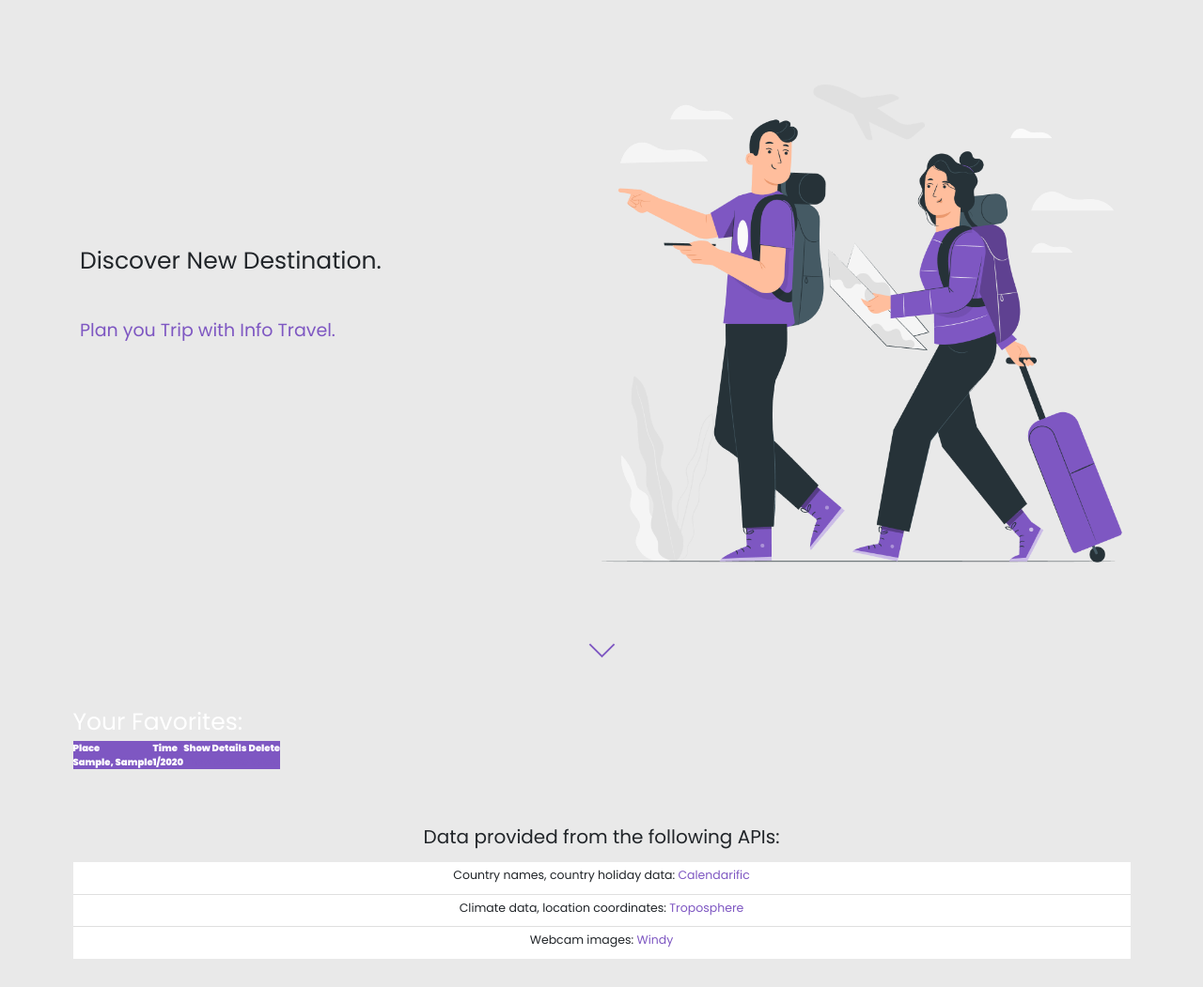
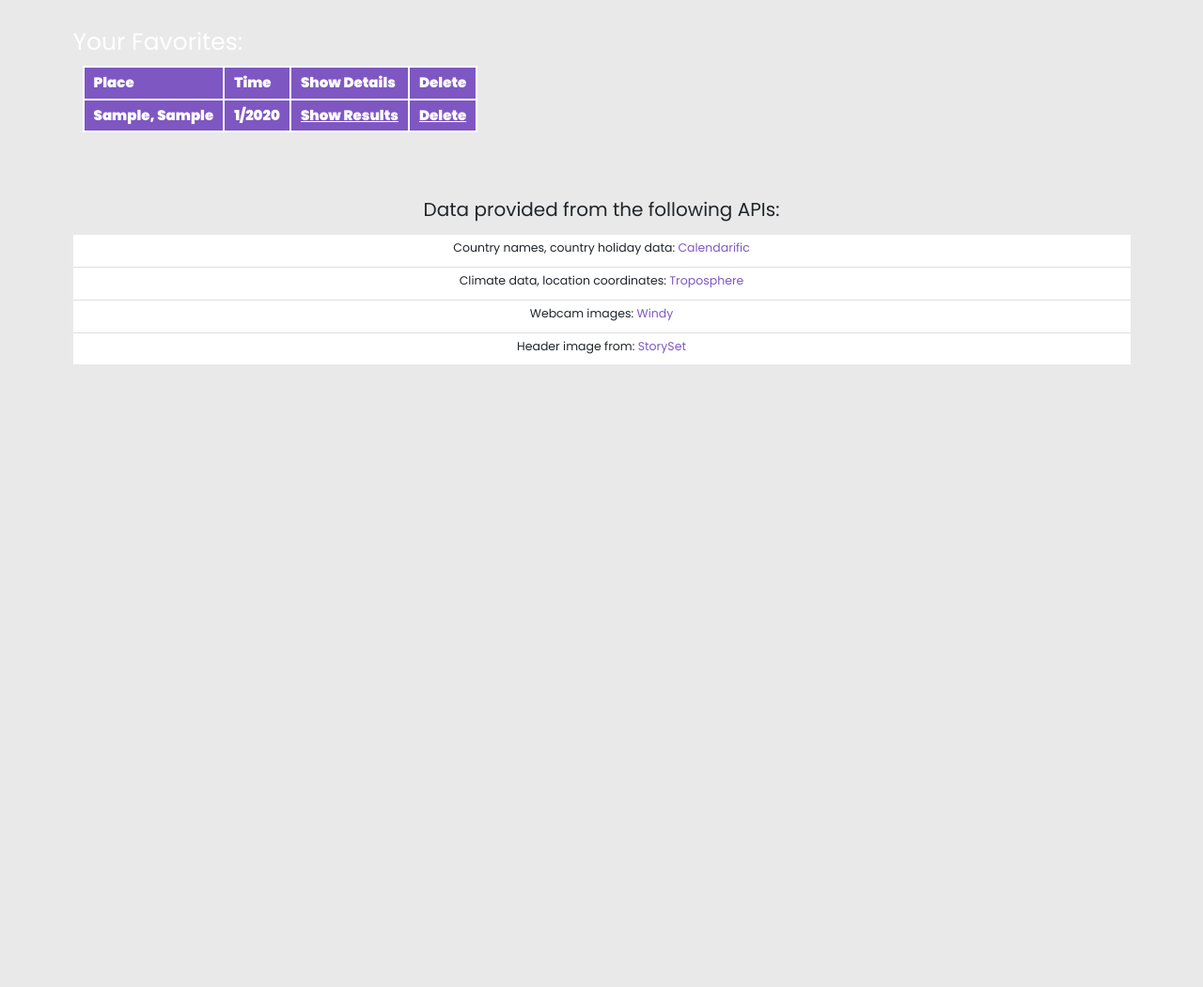
Before and after one commit to qdaniel4/capstoneProject4, a Flask app: page /favorites in a window 1280 px wide. Shown: the part 161-1212 px from the top of the page at 94% size. After the commit the page ends 549 px from the top, so only its background shows below. Run offline with Flask 2, Linux system fonts and the light colour scheme; tables that the repository leaves empty hold one stand-in row (values such as "Sample post"); lists and menus that the app fills with data are empty.

Commit message:
css edits added

```diff
--- a/static/style.css
+++ b/static/style.css
@@ -68,3 +68,30 @@
 th {
   background-color: #7e57c2;
 }
+
+table {
+  padding: 10px;
+  margin: 10px;
+  padding-left: 30px;
+}
+td, th {
+  padding: 5px;
+  padding-left: 10px;
+  padding-right: 10px;
+  border: 2px solid white;
+  font-size: 15px;
+  width: max-content;
+}
+
+.faves-link {
+  color: white;
+  text-decoration: underline;
+}
+
+.faves-link:hover {
+  color: lavender;
+}
+
+.error-msg {
+  color: black;
+}
--- a/templates/base.html
+++ b/templates/base.html
@@ -12,7 +12,7 @@
       href="https://cdnjs.cloudflare.com/ajax/libs/animate.css/4.1.1/animate.min.css"
     />
     <link rel="stylesheet" href="/static/style.css" />
-    <title>Travel Planning Catalogue</title>
+    <title>Info Travel: Travel Planning Catalogue</title>
   </head>
 
   <body>
@@ -57,43 +57,7 @@
       </div>
       <!-- end-header -->
 
-      <!-- hero -->
-      <section class="hero text-dark py text-center text-sm-start pt-5 py">
-        <div class="container">
-          <div class="d-flex align-items-center justify-content-between">
-            <div class="me-4">
-              <h1 class="pb-4">Discover New Destination.</h1>
-              <p
-                class="subtitle my-5 tracking-in-expand-fwd animate__animated animate__fadeInLeftBig"
-              >
-                Plan you Trip with Info Travel.
-              </p>
-            </div>
-            <img
-              src="{{url_for('static', filename='pana.png')}}"
-              width="100"
-              class="pt-5 img-fluid w-50"
-            />
-          </div>
-        </div>
-      </section>
-      <div class="text-center pt-5">
-        <svg
-          className="w-6 h-6"
-          fill="none"
-          stroke="currentColor"
-          viewBox="0 0 24 24"
-          xmlns="http://www.w3.org/2000/svg"
-        >
-          <path
-            strokeLinecap="round"
-            strokeLinejoin="round"
-            strokeWidth="{2}"
-            d="M19 9l-7 7-7-7"
-          />
-        </svg>
-      </div>
-      <!-- end-hero -->
+
 
       <div id="content">{% block content %} {% endblock %}</div>
 
@@ -115,6 +79,10 @@
                 Webcam images:
                 <a href="https://api.windy.com/">Windy</a>
               </li>
+              <lis class="list-group-item fs-5 pb-3">
+                Header image from:
+                <a href="https://storyset.com/illustration/trip/pana">StorySet</a>
+              </lis>
             </ul>
           </div>
         </div>
--- a/templates/error.html
+++ b/templates/error.html
@@ -4,10 +4,10 @@
 
 <div class="content-box">
     <!--general template for errors the user can potentially recover from-->
-    <h3>The following errors occurred:</h3>
+    <h3 class="error-msg">The following errors occurred:</h3>
     <ul>
         {% for error in error_list %}
-        <li>{{ error }}</li>
+        <li class="error-msg">{{ error }}</li>
         {% endfor %}
     </ul>
     <a class="nav-link" href="{{ url_for('get_favorites') }}">Return to Favorites</a>
--- a/templates/favorites.html
+++ b/templates/favorites.html
@@ -18,8 +18,8 @@
         <tr>
             <th>{{ favorite.city }}, {{ favorite.country }}</th>
             <th>{{ favorite.month }}/{{ favorite.year }}</th>
-            <th><a class="show-results" href="{{ url_for( 'get_favorite', id=favorite.id ) }}">Show Results</a></th>
-            <th><a class="delete-favorite" href="{{ url_for( 'delete_favorite', id=favorite.id )}}">Delete</a></th>
+            <th><a class="faves-link" href="{{ url_for( 'get_favorite', id=favorite.id ) }}">Show Results</a></th>
+            <th><a class="faves-link" href="{{ url_for( 'delete_favorite', id=favorite.id )}}">Delete</a></th>
         </tr>
     {% endfor %}
     </table>
@@ -28,7 +28,7 @@
 {% else %}
 
 <div class="content-box">
-    <h3>There are no favorites to display. Try searching for a location and adding it to your favorites!</h3>
+    <h3 class="error-msg">There are no favorites to display. Try searching for a location and adding it to your favorites!</h3>
 </div>
 
 {% endif %}
```
Also changed, not shown: templates/index.html (+39 -0 lines), favorites.db.
